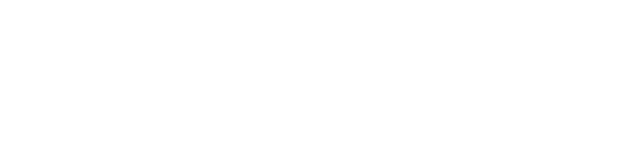
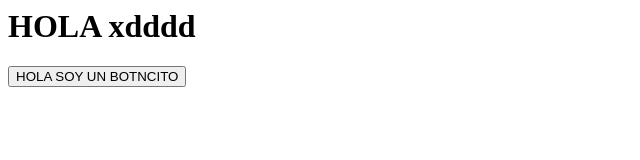
Before and after one commit to AlejandroPaez1899/gitcurso, a plain HTML site: page index.html in a window 1280 px wide. Shown: the whole page, without its empty margins (0-640 px from the left). Drawn offline with Linux system fonts and the light colour scheme.

Commit message:
Hola esta es la senguna version del index html

```diff
--- a/index.html
+++ b/index.html
@@ -4,6 +4,11 @@
     </head>
 
     <body>
+
+
+        <h1>HOLA xdddd</h1>
+
+        <button type="button"> HOLA SOY UN BOTNCITO</button>
         <script src="app.js"></script>
     </body>
 </html>
```
